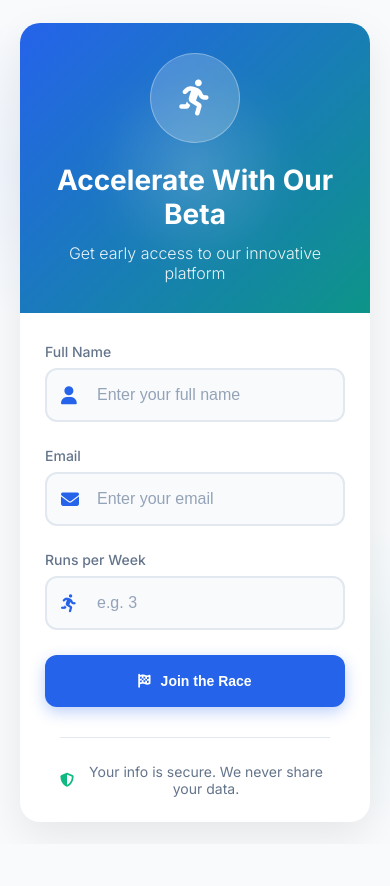
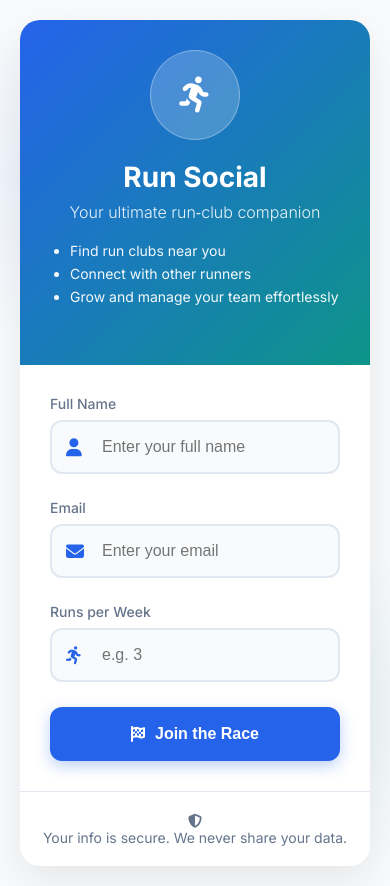
Before and after one commit to ghergen1/RunSocial, a plain HTML site: page index.html in a window 390 px wide. Before the commit the page ends 844 px from the top, so only its background shows below. Drawn offline with Linux system fonts and the light colour scheme.

Commit message:
Refined main form elements

```diff
--- a/index.html
+++ b/index.html
@@ -3,7 +3,14 @@
 <head>
   <meta charset="UTF-8" />
   <meta name="viewport" content="width=device-width, initial-scale=1.0"/>
-  <title>Beta Signup – Runner Edition</title>
+  <title>Run Social Beta Signup</title>
+
+  <!-- Open Graph & Twitter for link previews -->
+  <meta property="og:title" content="Run Social" />
+  <meta name="twitter:title" content="Run Social" />
+  <meta property="og:description" content="Find run clubs near you, connect with other runners, grow and manage your team effortlessly." />
+  <meta name="twitter:description" content="Find run clubs near you, connect with other runners, grow and manage your team effortlessly." />
+
   <link rel="stylesheet" href="https://cdnjs.cloudflare.com/ajax/libs/font-awesome/6.4.0/css/all.min.css"/>
   <link href="https://fonts.googleapis.com/css2?family=Inter:wght@300;400;500;600;700&display=swap" rel="stylesheet"/>
   <style>
@@ -18,9 +25,7 @@
       --light-border: #e2e8f0;
       --success: #10b981;
       --gradient-primary: linear-gradient(135deg, var(--primary-blue), var(--secondary-teal));
-      --gradient-accent: linear-gradient(135deg, var(--accent-purple), var(--primary-blue));
     }
-
     * { margin: 0; padding: 0; box-sizing: border-box; }
     body {
       font-family: 'Inter', sans-serif;
@@ -34,8 +39,6 @@
       background-image:
         radial-gradient(circle at 10% 20%, rgba(37, 99, 235, 0.05) 0%, transparent 20%),
         radial-gradient(circle at 90% 80%, rgba(13, 148, 136, 0.05) 0%, transparent 20%);
-      position: relative;
-      overflow-x: hidden;
     }
     .container {
       width: 100%;
@@ -44,41 +47,40 @@
       border-radius: 20px;
       overflow: hidden;
       box-shadow: 0 15px 40px rgba(0,0,0,0.08);
-      position: relative;
-      z-index: 1;
     }
     .header {
-      padding: 40px 40px 30px;
+      padding: 40px;
       background: var(--gradient-primary);
       color: white;
       text-align: center;
       position: relative;
-      overflow: hidden;
     }
-    .header::before {
-      content: '';
-      position: absolute;
-      top: -50%; left: -50%;
-      width: 200%; height: 200%;
-      background-image:
-        radial-gradient(circle, rgba(255,255,255,0.1) 0%, transparent 20%),
-        radial-gradient(circle, rgba(255,255,255,0.08) 0%, transparent 25%);
-      transform: rotate(30deg);
-    }
-    .header-content { position: relative; z-index: 2; }
-    .logo { display: flex; justify-content: center; margin-bottom: 20px; }
     .logo-circle {
       width: 90px; height: 90px;
       background: rgba(255,255,255,0.2);
       border-radius: 50%;
       display: flex; align-items: center; justify-content: center;
+      margin: 0 auto 20px;
       backdrop-filter: blur(5px);
       border: 1px solid rgba(255,255,255,0.3);
     }
     .runner-icon { font-size: 42px; color: white; }
-    .header h1 { font-size: 28px; font-weight: 700; margin-bottom: 12px; }
-    .header p { font-size: 16px; font-weight: 300; opacity: 0.9; max-width: 320px; margin: 0 auto; }
-    .form-container { padding: 50px 40px 30px; }
+    .header h1 { font-size: 28px; font-weight: 700; margin-bottom: 8px; }
+    .header p { font-size: 16px; font-weight: 300; opacity: 0.9; margin-bottom: 20px; }
+    .idea-list {
+      text-align: left;
+      list-style-type: disc;
+      padding-left: 20px;
+      margin-bottom: 30px;
+      color: white;
+    }
+    .idea-list li {
+      margin-bottom: 6px;
+      font-size: 14px;
+      opacity: 0.95;
+    }
+
+    .form-container { padding: 40px; }
     .form-group { margin-bottom: 25px; position: relative; }
     .form-group label {
       display: block; margin-bottom: 8px;
@@ -96,8 +98,8 @@
       border: 2px solid var(--light-border);
       border-radius: 12px;
       font-size: 16px;
+      background: var(--light-bg);
       transition: all 0.3s ease;
-      background: var(--light-bg);
     }
     .form-group input:focus {
       border-color: var(--primary-blue);
@@ -105,7 +107,6 @@
       box-shadow: 0 0 0 3px rgba(37, 99, 235, 0.2);
       background: white;
     }
-    .form-group input::placeholder { color: #94a3b8; }
     .btn-submit {
       width: 100%;
       padding: 18px;
@@ -117,15 +118,9 @@
       font-weight: 600;
       cursor: pointer;
       transition: all 0.3s ease;
-      margin-top: 15px;
+      display: flex; align-items: center; justify-content: center; gap: 10px;
       box-shadow: 0 5px 15px rgba(37, 99, 235, 0.3);
-      display: flex;
-      align-items: center;
-      justify-content: center;
-      gap: 10px;
-      position: relative;
-      overflow: hidden;
-      z-index: 1;
+      position: relative; overflow: hidden;
     }
     .btn-submit:hover {
       transform: translateY(-2px);
@@ -134,47 +129,23 @@
     }
     .btn-submit::after {
       content: '';
-      position: absolute;
-      top: 0; left: 0;
+      position: absolute; top: 0; left: 0;
       width: 100%; height: 100%;
       background: linear-gradient(90deg, transparent, rgba(255,255,255,0.2), transparent);
-      transform: translateX(-100%);
-      transition: 0.5s;
+      transform: translateX(-100%); transition: 0.5s;
       z-index: -1;
     }
     .btn-submit:hover::after { transform: translateX(100%); }
+
     .footer {
-      text-align: center;
-      padding: 25px 0;
-      color: var(--medium-text);
-      font-size: 14px;
+      text-align: center; padding: 20px;
+      color: var(--medium-text); font-size: 14px;
       border-top: 1px solid var(--light-border);
-      margin: 0 40px;
-      display: flex;
-      align-items: center;
-      justify-content: center;
-      gap: 8px;
     }
-    .footer i { color: var(--success); }
-    .success-message {
-      text-align: center;
-      padding: 40px 30px;
-    }
-    .success-message .logo { margin-bottom: 30px; }
-    .success-message h2 {
-      margin-bottom: 15px;
-      color: var(--dark-text);
-      font-size: 24px;
-    }
-    .success-message p {
-      color: var(--medium-text);
-      line-height: 1.6;
-      margin-bottom: 5px;
-    }
+
     @media (max-width: 500px) {
       .container { max-width: 100%; }
-      .header, .form-container { padding: 30px 25px; }
-      .btn-submit { font-size: 14px; }
+      .header, .form-container { padding: 30px; }
       .runner-icon { font-size: 36px; }
     }
   </style>
@@ -182,15 +153,16 @@
 <body>
   <div class="container">
     <div class="header">
-      <div class="header-content">
-        <div class="logo">
       <div class="logo-circle">
         <i class="fas fa-running runner-icon"></i>
       </div>
-        </div>
-        <h1>Accelerate With Our Beta</h1>
-        <p>Get early access to our innovative platform</p>
-      </div>
+      <h1><strong>Run Social</strong></h1>
+      <p>Your ultimate run‑club companion</p>
+      <ul class="idea-list">
+        <li>Find run clubs near you</li>
+        <li>Connect with other runners</li>
+        <li>Grow and manage your team effortlessly</li>
+      </ul>
     </div>
 
     <div class="form-container">
@@ -229,8 +201,7 @@
   </div>
 
   <script>
-    document.getElementById('betaForm')
-      .addEventListener('submit', async function (e) {
+    document.getElementById('betaForm').addEventListener('submit', async e => {
       e.preventDefault();
       const form = e.target;
       const data = new FormData(form);
@@ -243,19 +214,17 @@
         const name = data.get('name');
         const email = data.get('email');
         const runs = data.get('runs_per_week');
-          document.querySelector('.form-container').innerHTML = \`
+        document.querySelector('.form-container').innerHTML = `
           <div class="success-message">
-              <div class="logo">
             <div class="logo-circle">
               <i class="fas fa-running runner-icon"></i>
             </div>
+            <h2>You're In!</h2>
+            <p>Thanks, <strong>${name}</strong>!</p>
+            <p>We’ve recorded that you run <strong>${runs}</strong> times/week.</p>
+            <p>A confirmation has been sent to <strong>${email}</strong>.</p>
           </div>
-              <h2>You're In!</h2>
-              <p>Thanks, <strong>\${name}</strong>!</p>
-              <p>We’ve recorded that you run <strong>\${runs}</strong> times/week.</p>
-              <p>A confirmation has been sent to <strong>\${email}</strong>.</p>
-            </div>
-          \`;
+        `;
       } else {
         alert('Oops—something went wrong. Please try again.');
       }
```
Lines whose indentation alone changed are shown as unchanged.
